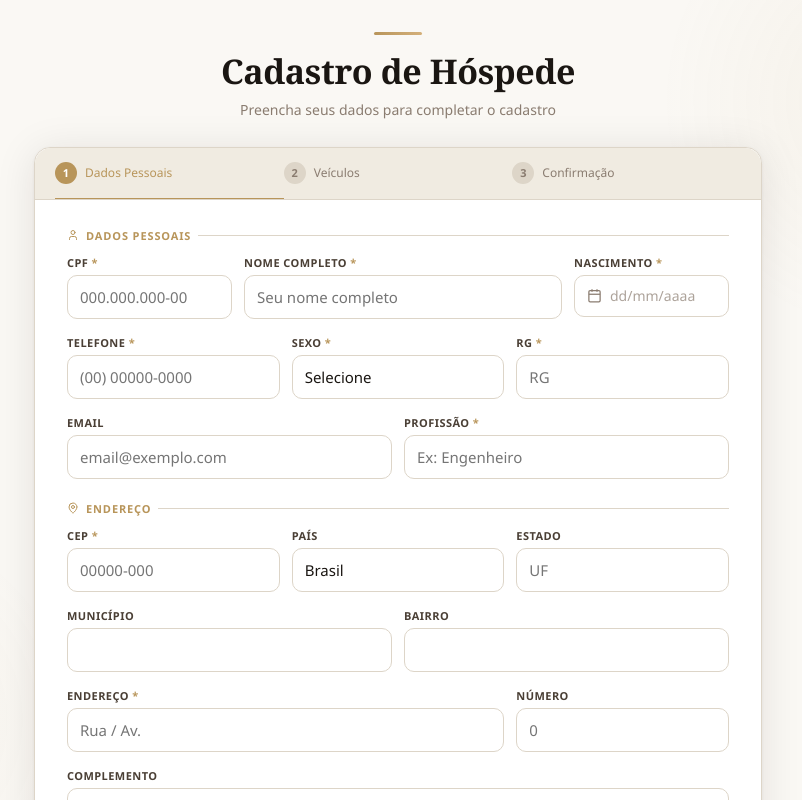
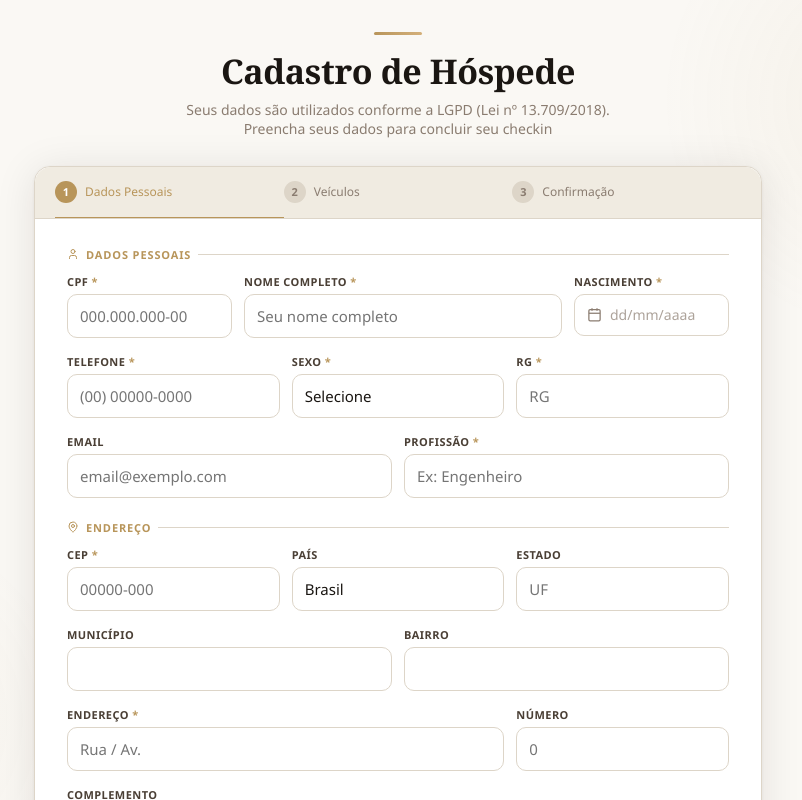
Before and after one commit to SamInst/cadastro-hospede, a React (Vite) app: page /registro in a window 1280 px wide. Shown: the top 800 px of the page, without its empty margins (242-1044 px from the left). Built offline with nearby package versions, Linux system fonts and the light colour scheme.

Commit message:
corrigindo titulo com as leis de LGPD

```diff
--- a/src/pages/registro/ClienteRegistroPage.jsx
+++ b/src/pages/registro/ClienteRegistroPage.jsx
@@ -395,7 +395,8 @@ export default function ClienteRegistroPage() {
         <header className={styles.header}>
           <div className={styles.headerLine} />
           <h1 className={styles.title}>Cadastro de Hóspede</h1>
-          <p className={styles.subtitle}>Preencha seus dados para completar o cadastro</p>
+          <p className={styles.subtitle}>Seus dados são utilizados conforme a LGPD (Lei nº 13.709/2018).</p>
+          <p className={styles.subtitle}>Preencha seus dados para concluir seu checkin</p>
         </header>
 
         <div className={styles.card}>
```
